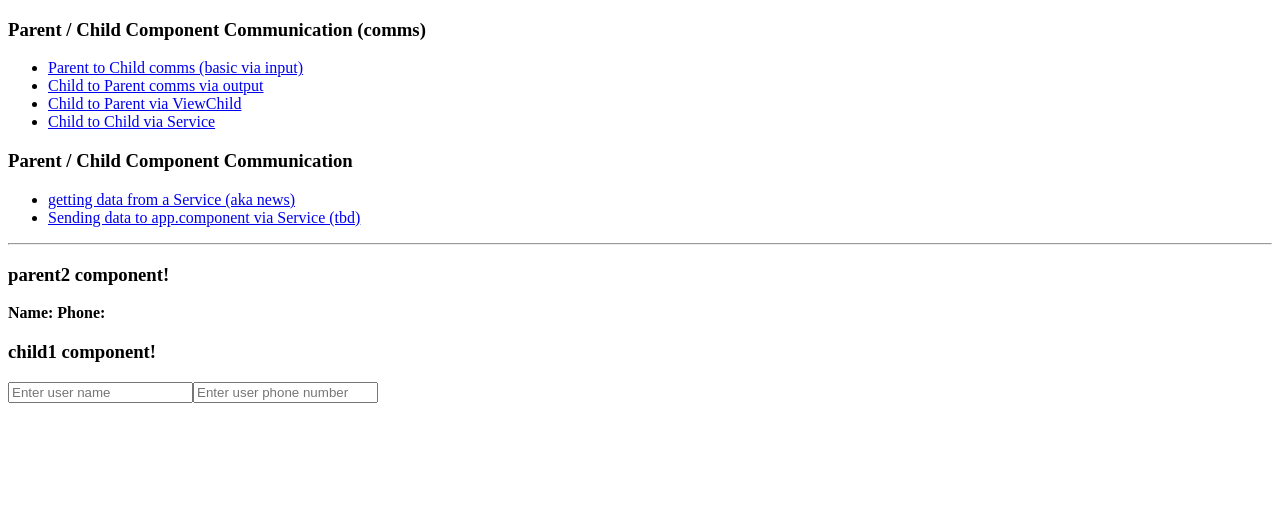
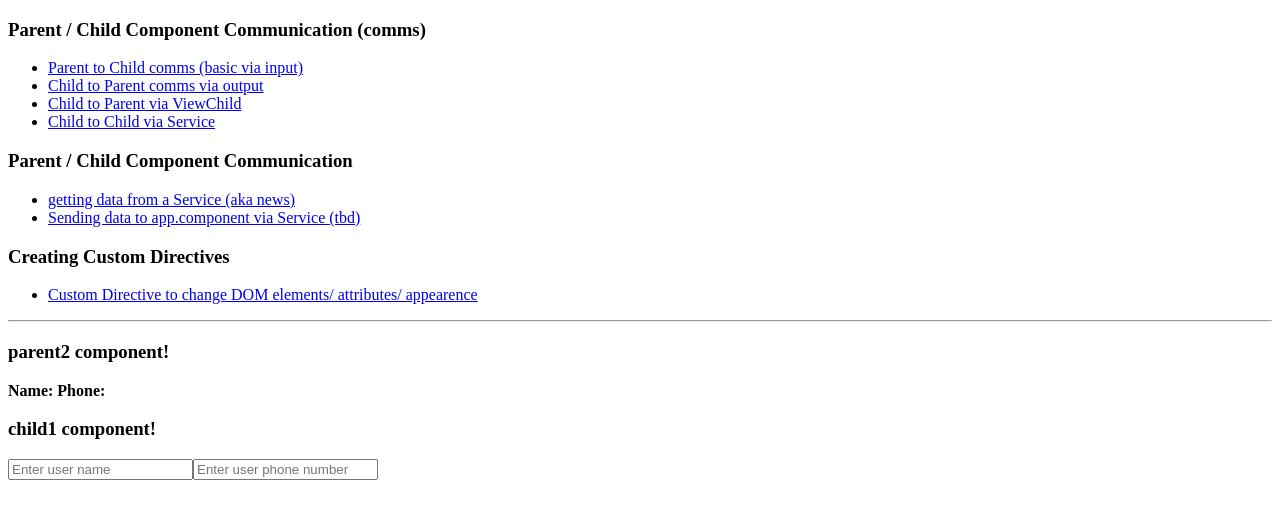
Before and after one commit to subliminalvisions/angular-basic-concepts, an Angular app: page /child-up in a window 1280 px wide. Shown: the top 518 px of the page. Built offline with nearby package versions, Linux system fonts and the light colour scheme.

Commit message:
linked up that page but service pages still have errors

```diff
--- a/src/app/app.component.html
+++ b/src/app/app.component.html
@@ -6,19 +6,20 @@
     <li><a routerLink="/parent-viewchild" routerLinkActive="active">Child to Parent via ViewChild</a></li>
     <li><a routerLink="/child-to-child" routerLinkActive="active">Child to Child via Service </a></li>
 
+
 </ul>
+
 <h3>Parent / Child Component Communication</h3>
 <ul>
     <li><a routerLink="/news" routerLinkActive="active">getting data from a Service (aka news)</a></li>
     <li><a routerLink="/data-to-service" routerLinkActive="active">Sending data to app.component via Service (tbd) </a></li>
 </ul>
-<!-- <app-parent2></app-parent2> -->
+
+
+<h3>Creating Custom Directives </h3>
+<ul>
+    <li><a routerLink="/directive-example" routerLinkActive="active">Custom Directive to change DOM elements/ attributes/ appearence  </a></li>
+</ul>
 
 <hr>
 <router-outlet></router-outlet>
-
-<!-- <app-parent></app-parent> -->
-
-<!-- <app-view-child-parent></app-view-child-parent> -->
-
-<!-- <app-news></app-news> -->
```
